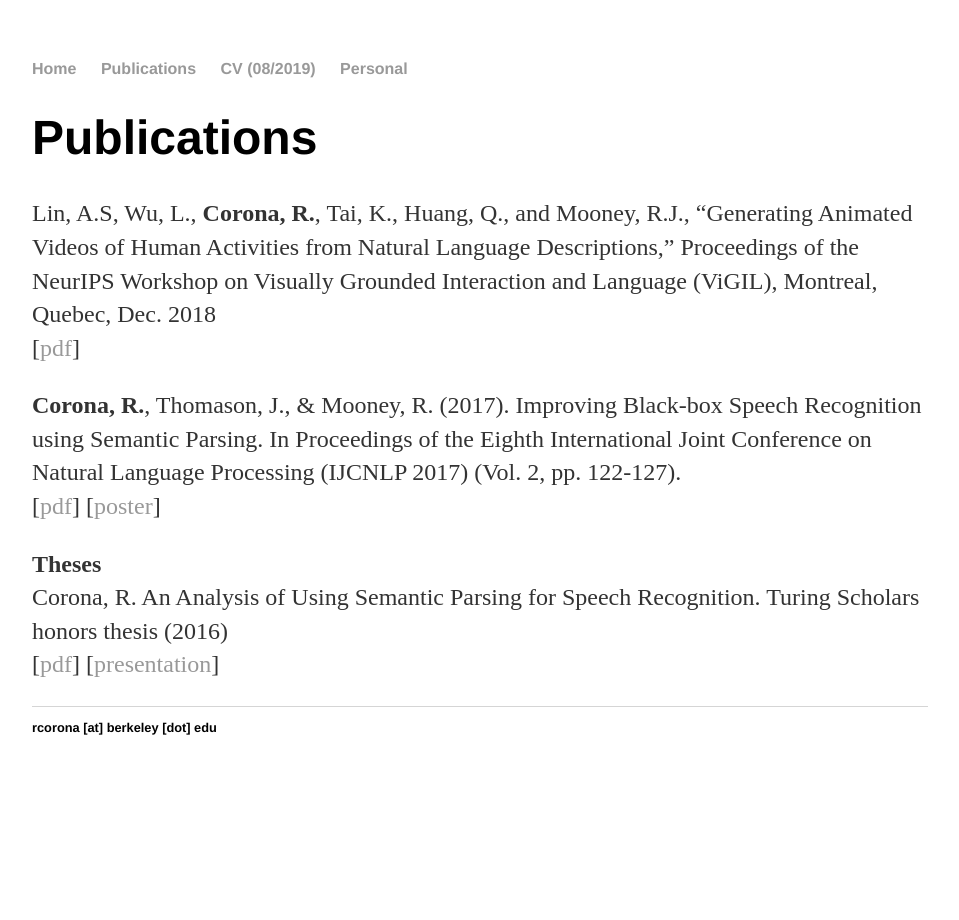
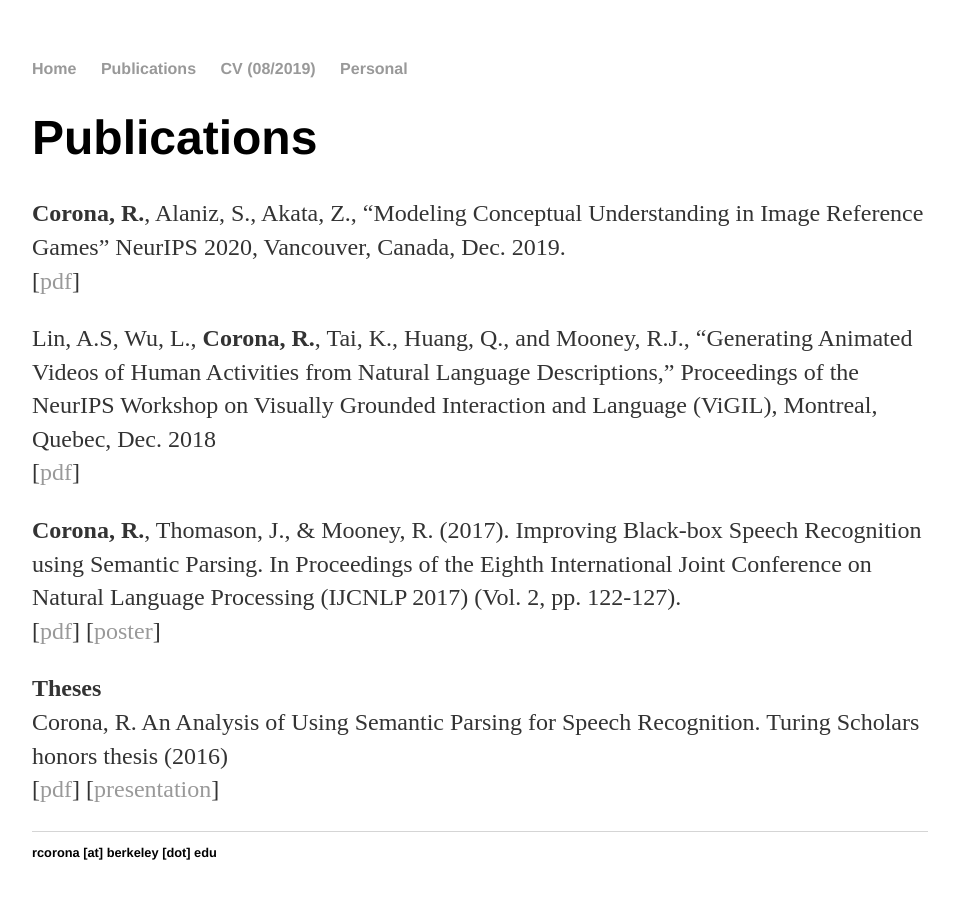
Before and after one commit to rcorona/old_website, a Jekyll site: the page built from publications/index.html, in a window 1280 px wide. Shown: the whole page, without its empty margins (160-1119 px from the left). Built offline with Jekyll 4.4.1, drawn with Linux system fonts in a browser that asks for light colours.

Commit message:
Update index.html

```diff
--- a/publications/index.html
+++ b/publications/index.html
@@ -3,6 +3,12 @@ layout: default
 title: Publications
 ---
 	<h1>{{ page.title }}</h1>
+	<p>
+		<strong>Corona, R.</strong>, Alaniz, S., Akata, Z., “Modeling Conceptual Understanding in Image Reference Games”
+		NeurIPS 2020, Vancouver, Canada, Dec. 2019.
+		</br>
+		[<a href="https://papers.nips.cc/paper/9474-modeling-conceptual-understanding-in-image-reference-games.pdf">pdf</a>]
+	</p>
 	<p>
 		Lin, A.S, Wu, L., <strong>Corona, R.</strong>, Tai, K., Huang, Q., and Mooney, R.J., “Generating Animated Videos
 		of Human Activities from Natural Language Descriptions,” Proceedings of the NeurIPS Workshop on
```
